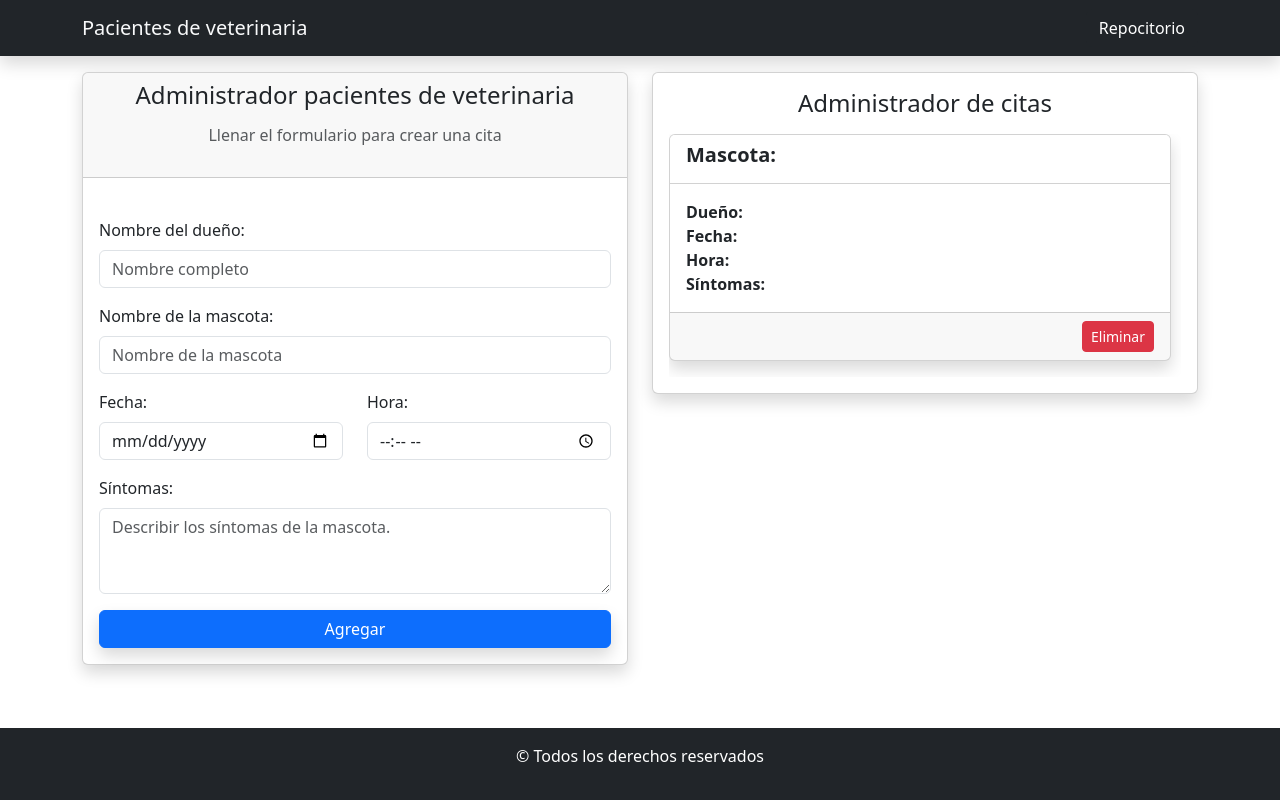
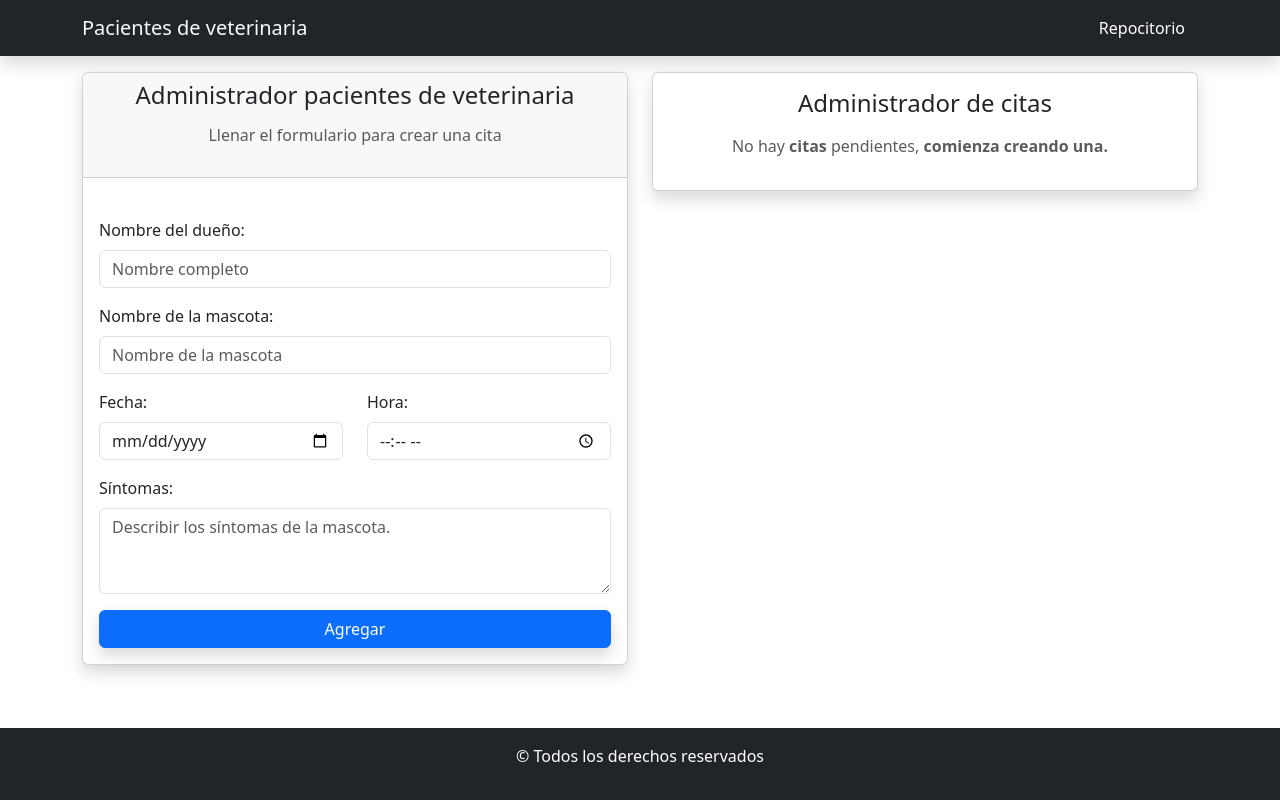
Before and after one commit to Maxii34/Tp9--Pacientes-de-veterinaria, a React (Vite) app: page / in a window 1280 px wide. Built offline with nearby package versions, Linux system fonts and the light colour scheme.

Commit message:
se termino la funcion para borrar las citas agendadas en localestore

```diff
--- a/src/Components/CardCitas.jsx
+++ b/src/Components/CardCitas.jsx
@@ -1,8 +1,18 @@
-const CardCitas = ({ nombreMascota, nombreDueño, fecha, hora, sintomas }) => {
+const CardCitas = ({
+  nombreMascota,
+  nombreDueño,
+  fecha,
+  hora,
+  sintomas,
+  borrarCita,
+}) => {
   return (
     <div className="card shadow mb-3">
       <div className="card-header bg-white">
-        <h5 className="card-title text-primary"> <b className="text-dark">Mascota:</b> {nombreMascota}</h5>
+        <h5 className="card-title text-primary">
+          {" "}
+          <b className="text-dark">Mascota:</b> {nombreMascota}
+        </h5>
       </div>
       <div className="card-body">
         <p className=" m-0">
@@ -19,7 +29,12 @@ const CardCitas = ({ nombreMascota, nombreDueño, fecha, hora, sintomas }) => {
         </p>
       </div>
       <div className="card-footer d-flex justify-content-end gap-2">
-        <button className="btn btn-danger btn-sm">Eliminar</button>
+        <button
+          className="btn btn-danger btn-sm"
+          onClick={() => borrarCita(nombreMascota)}
+        >
+          Eliminar cita
+        </button>
       </div>
     </div>
   );
--- a/src/Components/CardContenedor.jsx
+++ b/src/Components/CardContenedor.jsx
@@ -1,6 +1,6 @@
 import CardCitas from "./CardCitas";
 
-const CardContenedor = ({ citas }) => {
+const CardContenedor = ({ citas, borrarCita }) => {
   return (
     <section>
         <h4 className="fs-4 text-center mb-3">Administrador de citas</h4>
@@ -19,6 +19,7 @@ const CardContenedor = ({ citas }) => {
               fecha={cita.fecha}
               hora={cita.hora}
               sintomas={cita.sintomas}
+              borrarCita={borrarCita}
             />
           ))
         )}
--- a/src/Components/ImputFormulario.jsx
+++ b/src/Components/ImputFormulario.jsx
@@ -6,7 +6,7 @@ import CardContenedor from "./CardContenedor";
 import { Button } from "react-bootstrap";
 
 const ImputFormulario = () => {
-  const {
+    const {
     register,
     handleSubmit,
     reset,
@@ -14,20 +14,33 @@ const ImputFormulario = () => {
   } = useForm();
 
   const citasLocalStorage = JSON.parse(localStorage.getItem("citas")) || [];
-  const [citas, setCitas] = useState([citasLocalStorage]);
+  const [citas, setCitas] = useState(citasLocalStorage);
+
+  const guardarEnLocalStorage = (citasActualizadas) => {
+    localStorage.setItem("citas", JSON.stringify(citasActualizadas));
+  };
 
   const onSubValida = (data) => {
+    const nuevasCitas = [...citas, data];
+    setCitas(nuevasCitas);
+    guardarEnLocalStorage(nuevasCitas);
+
     Swal.fire(
       "Datos enviados",
       "Los datos fueron enviados correctamente.",
       "success"
     );
-    setCitas([...citas, data]);
     console.log(data);
     reset();
   };
 
-
+  const borrarCita = (nombreMascota) => {
+    const citasFiltradas = citas.filter(
+      (cita) => cita.nombreMascota !== nombreMascota
+    );
+    setCitas(citasFiltradas);
+    guardarEnLocalStorage(citasFiltradas);
+  };
 
   return (
     <section className="container mt-3 w-auto">
@@ -148,7 +161,11 @@ const ImputFormulario = () => {
                   </div>
 
                   <div className="text-center">
-                    <Button type="submit" Varian="primary" className="w-100 shadow ">
+                    <Button
+                      type="submit"
+                      Varian="primary"
+                      className="w-100 shadow "
+                    >
                       Agregar
                     </Button>
                   </div>
@@ -160,7 +177,7 @@ const ImputFormulario = () => {
 
         <div className="col-12 col-lg-6 mb-3">
           <div className="card shadow p-3">
-                <CardContenedor citas={citas} />
+            <CardContenedor citas={citas} borrarCita={borrarCita} />
           </div>
         </div>
       </div>
```
